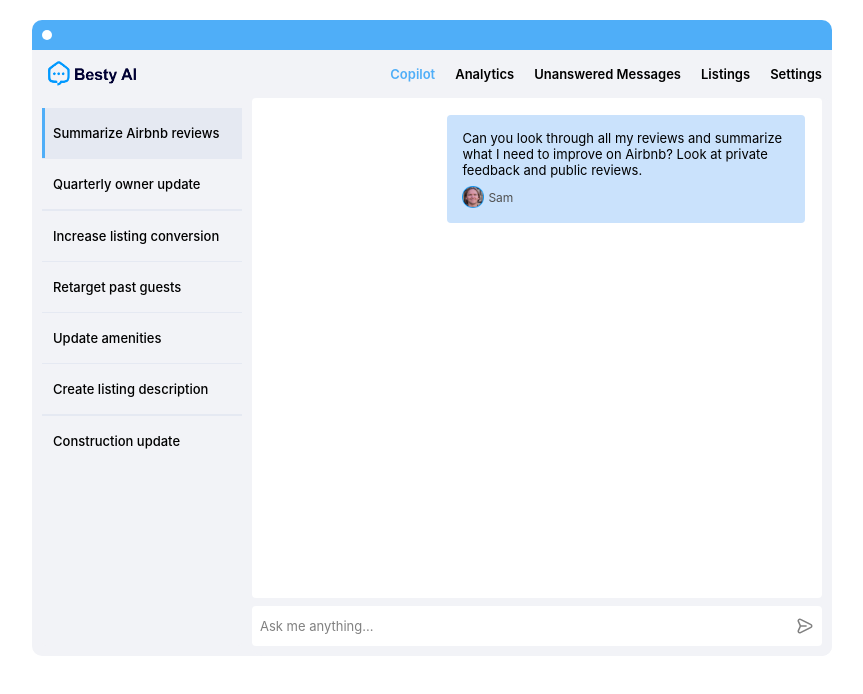
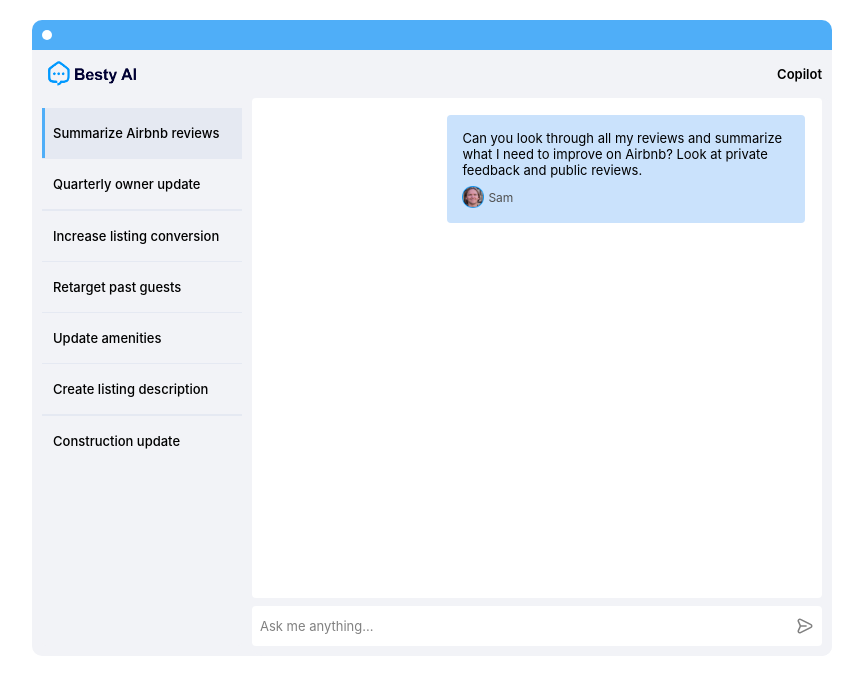
Before and after one commit to nathan-dopko/bestycalc, a React (Create React App) app: page /copilot in a window 1280 px wide. Shown: the top 694 px of the page, without its empty margins (208-1071 px from the left). Built offline with nearby package versions, Linux system fonts and the light colour scheme.

Commit message:
small fix

```diff
--- a/src/components/NewFeature/NewFeatures.js
+++ b/src/components/NewFeature/NewFeatures.js
@@ -9,7 +9,9 @@
 export const NewFeatures = () => {
   const [activeTab, setActiveTab] = useState("tab1");
 
-  const navItems = ["Copilot", "Analytics", "Unanswered Messages", "Listings", "Settings"];
+  // const navItems = ["Copilot", "Analytics", "Unanswered Messages", "Listings", "Settings"];
+
+  const navItems = ["Copilot"];
 
   return (
     <div className={styles.newFeature}>
@@ -20,15 +22,15 @@
         <img src={bestyLogo} alt={"besty logo"} className={styles.logo} />
         <div className={styles.navItems}>
           {navItems?.map((item, index) => {
-            const itemClass = item === "Copilot" ? styles.blueText : "";
+            // const itemClass = item === "Copilot" ? styles.blueText : "";
             return (
-              <span key={index} className={itemClass}>
+              <span key={index} className={""}>
                 {item}
               </span>
             );
           })}
         </div>
-        <UilBars size="20" color={"black"} className={styles.hamburger} />
+        {/* <UilBars size="20" color={"black"} className={styles.hamburger} /> */}
       </div>
       <div className={styles.wrapper}>
         <Tabs tabsConfig={tabsConfig} activeTab={activeTab} setActiveTab={setActiveTab} />
```
